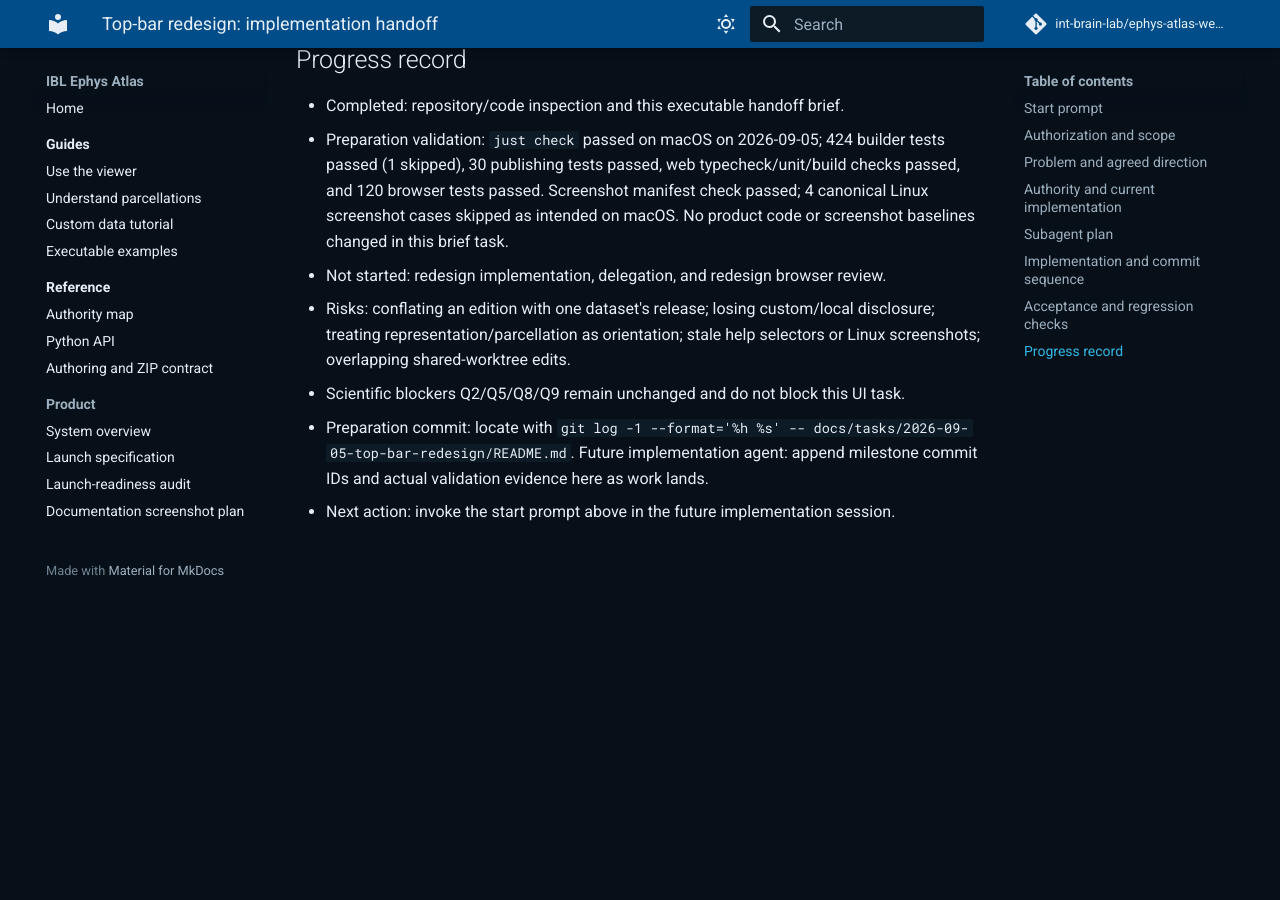
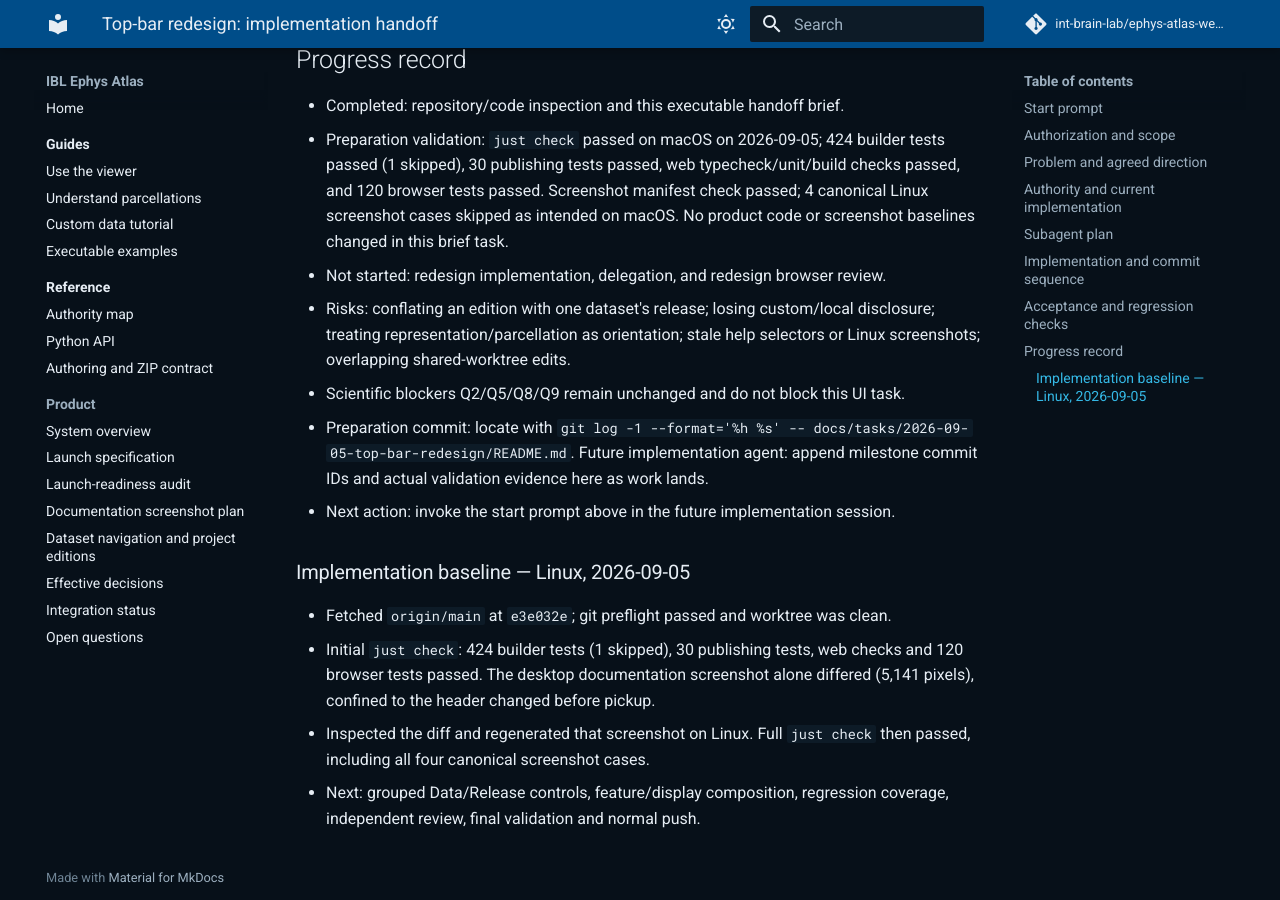
Before and after one commit to int-brain-lab/ephys-atlas-web-v2, an MkDocs documentation site: the page built from docs/tasks/2026-09-05-top-bar-redesign/README.md, in a window 1280 px wide and 900 px high, scrolled down 4991 px. Built offline with MkDocs 1.6.1 and Material for MkDocs 9.7.7, drawn with Linux system fonts in a browser that asks for light colours; comment, search, counter and statistics services are not loaded; before the commit the page ends 5584 px from its top, so only the background shows below that.

Commit message:
Refresh Linux header screenshot baseline before redesign

```diff
--- a/docs/tasks/2026-09-05-top-bar-redesign/README.md
+++ b/docs/tasks/2026-09-05-top-bar-redesign/README.md
@@ -200,3 +200,14 @@
   Future implementation agent: append milestone commit IDs and actual validation
   evidence here as work lands.
 - Next action: invoke the start prompt above in the future implementation session.
+
+### Implementation baseline — Linux, 2026-09-05
+
+- Fetched `origin/main` at `e3e032e`; git preflight passed and worktree was clean.
+- Initial `just check`: 424 builder tests (1 skipped), 30 publishing tests,
+  web checks and 120 browser tests passed. The desktop documentation screenshot
+  alone differed (5,141 pixels), confined to the header changed before pickup.
+- Inspected the diff and regenerated that screenshot on Linux. Full `just check`
+  then passed, including all four canonical screenshot cases.
+- Next: grouped Data/Release controls, feature/display composition, regression
+  coverage, independent review, final validation and normal push.
```
Also changed, not shown: docs/tasks/2026-09-05-top-bar-redesign/NEXT_STEPS.md (added, +5 -0 lines), docs/tasks/2026-09-05-top-bar-redesign/STATUS.md (added, +8 -0 lines), docs/assets/generated/desktop-overview.png.
